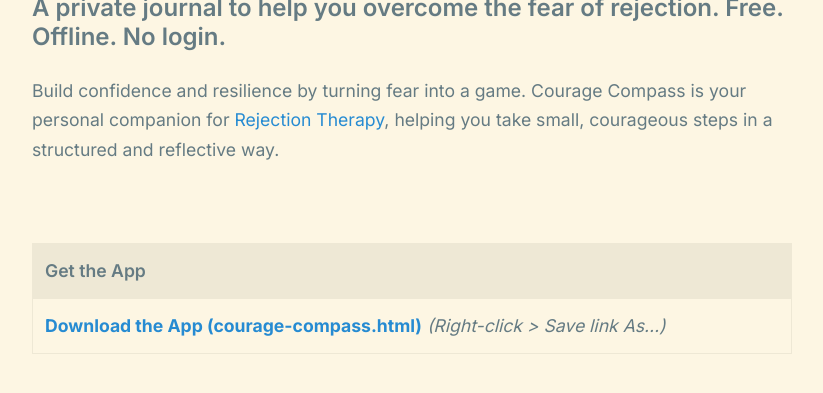
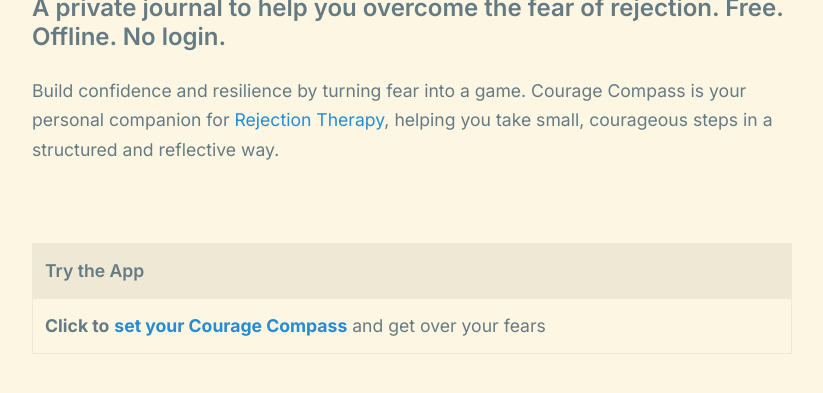
Before and after one commit to nextfiveinc/nextfiveinc.github.io, a Jekyll site: the page built from _posts/2025-07-28-couragecompass.md, in a window 1280 px wide and 900 px high, scrolled down 371 px, cut to the strip 0-408 px from the top of the window. Shown: the top 393 px of the strip, without its empty margins (228-1051 px from the left). Built offline with Jekyll 4.4.1, drawn with Linux system fonts in a browser that asks for light colours.

Commit message:
Update app call-to-action and download link

```diff
--- a/_posts/2025-07-28-couragecompass.md
+++ b/_posts/2025-07-28-couragecompass.md
@@ -15,10 +15,9 @@
 
 <br/>
 
-| Get the App                                                                                                      |
+| Try the App                                                                                                      |
 | :--------------------------------------------------------------------------------------------------------------------- |
-| [**Download the App (courage-compass.html)**](https://raw.githubusercontent.com/nextfiveinc/courage_compass/refs/heads/main/courage_compass.html) _(Right-click > Save link As...)_                    |
-
+| **Click to** [**set your Courage Compass**](https://demo.nextfive.in/courageCompass/) and get over your fears |
 
 <br/>
 
```
